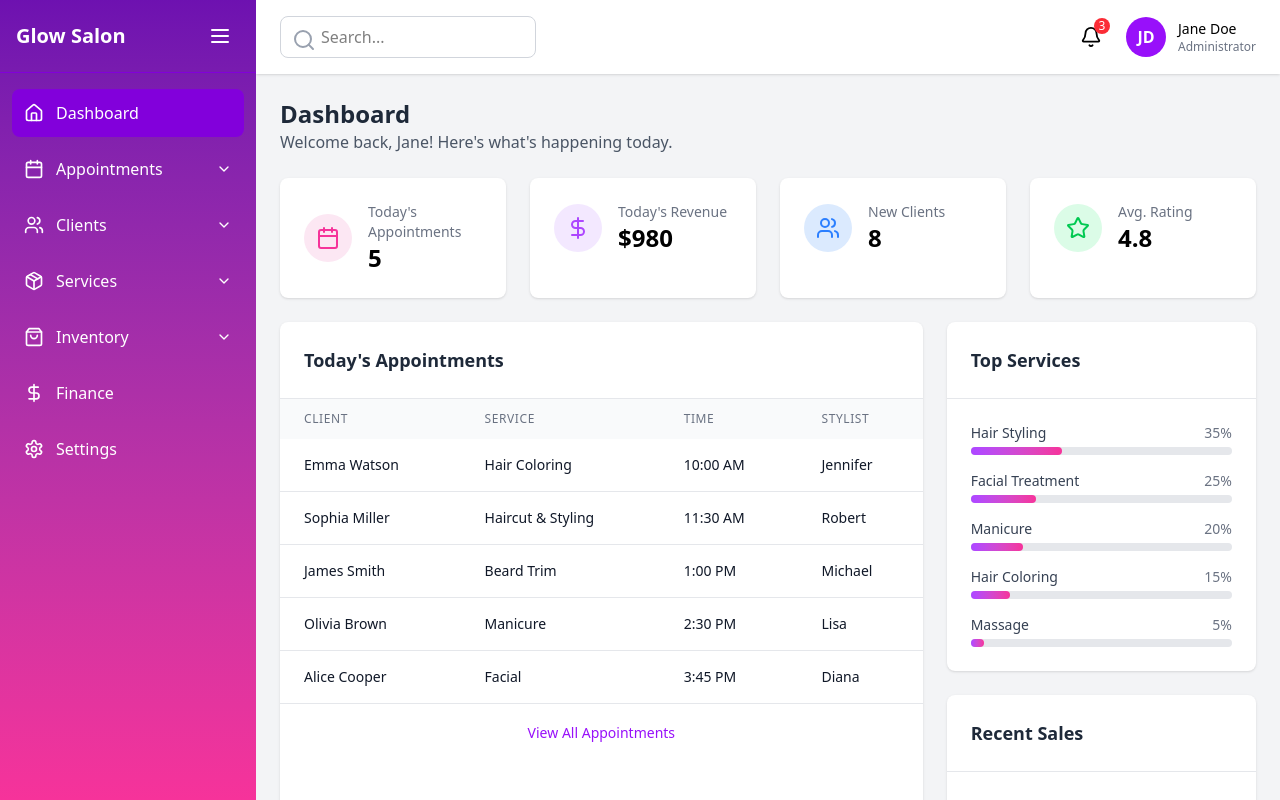
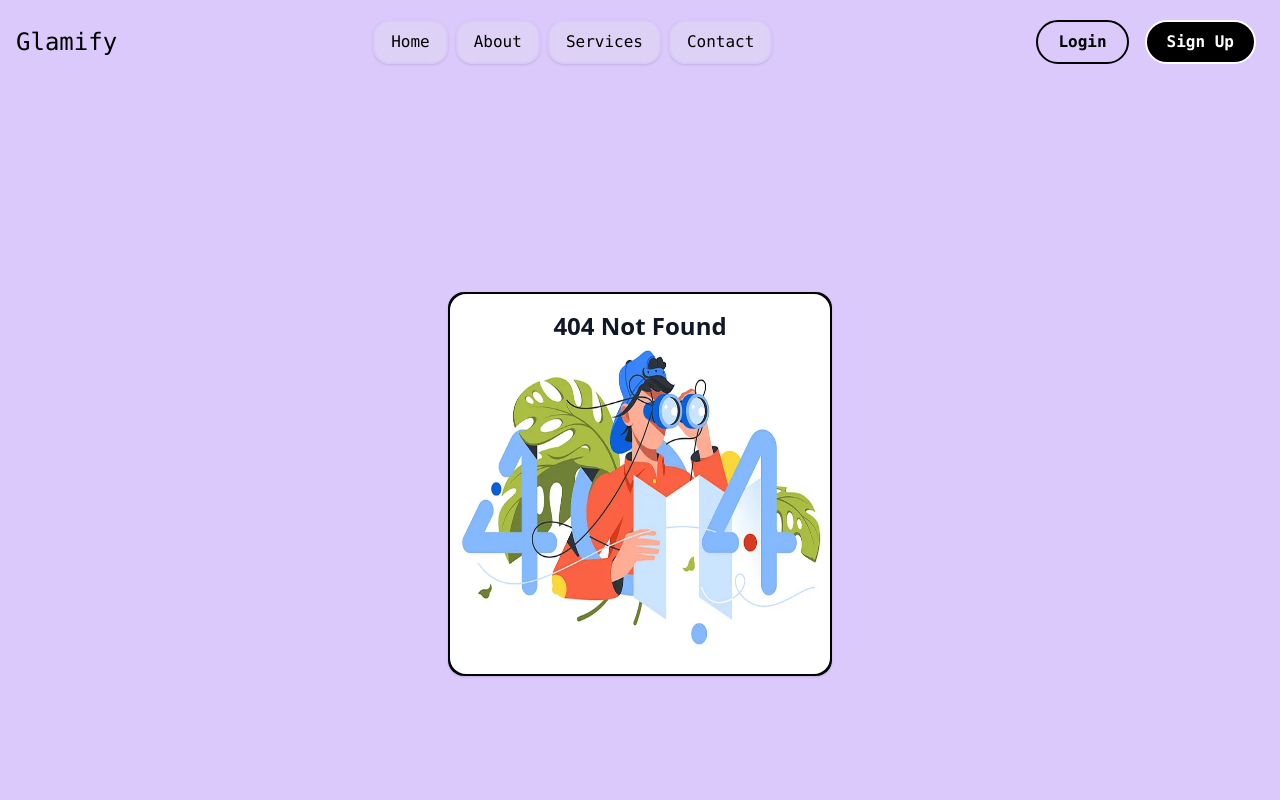
Before and after one commit to Thamidu-Nadun/Glamify, a React (Vite) app in the folder client/: page / in a window 1280 px wide. Shown: the top 800 px of the page. Built offline with nearby package versions, Linux system fonts and the light colour scheme.

Commit message:
Refactor variable names for clarity

```diff
--- a/client/src/App.jsx
+++ b/client/src/App.jsx
@@ -3,6 +3,7 @@ import Home from './pages/Home/Home';
 // import Navbar from './layout/Navbar/Navbar';
 import Footer from './layout/Footer/Footer';
 import Admin from './pages/Admin/Admin';
+import NotFound from './pages/NotFound/NotFound';
 
 function App() {
   return (
@@ -10,7 +11,8 @@ function App() {
       {/* <Navbar />
       <Home />
       <Footer /> */}
-      <Admin />
+      {/* <Admin /> */}
+      <NotFound />
     </div>
   );
 }
--- a/client/src/pages/NotFound/NotFound.jsx
+++ b/client/src/pages/NotFound/NotFound.jsx
@@ -1,7 +1,18 @@
 import React from 'react';
-
+import NavBar from '../../layout/NavBar/NavBar';
+import Footer from '../../layout/Footer/Footer';
+import bgImage from './assets/404-vector.jpg';
 function NotFound() {
-  return <div>NotFound</div>;
+  return <>
+    <NavBar />
+    <main className='flex justify-center items-center h-dvh'>
+      <div className={`size-96 rounded-2xl shadow-sm relative flex justify-center bg-current p-0.5`}>
+        <img src={bgImage} className="w-full h-full z-0 rounded-2xl" />
+        <span className='z-1 pt-4 absolute text-2xl text-gray-900 font-bold'>404 Not Found</span>
+      </div>
+    </main>
+    <Footer />
+  </>;
 }
 
 export default NotFound;
```
Also changed, not shown: client/src/pages/NotFound/assets/404-vector.jpg (added).
